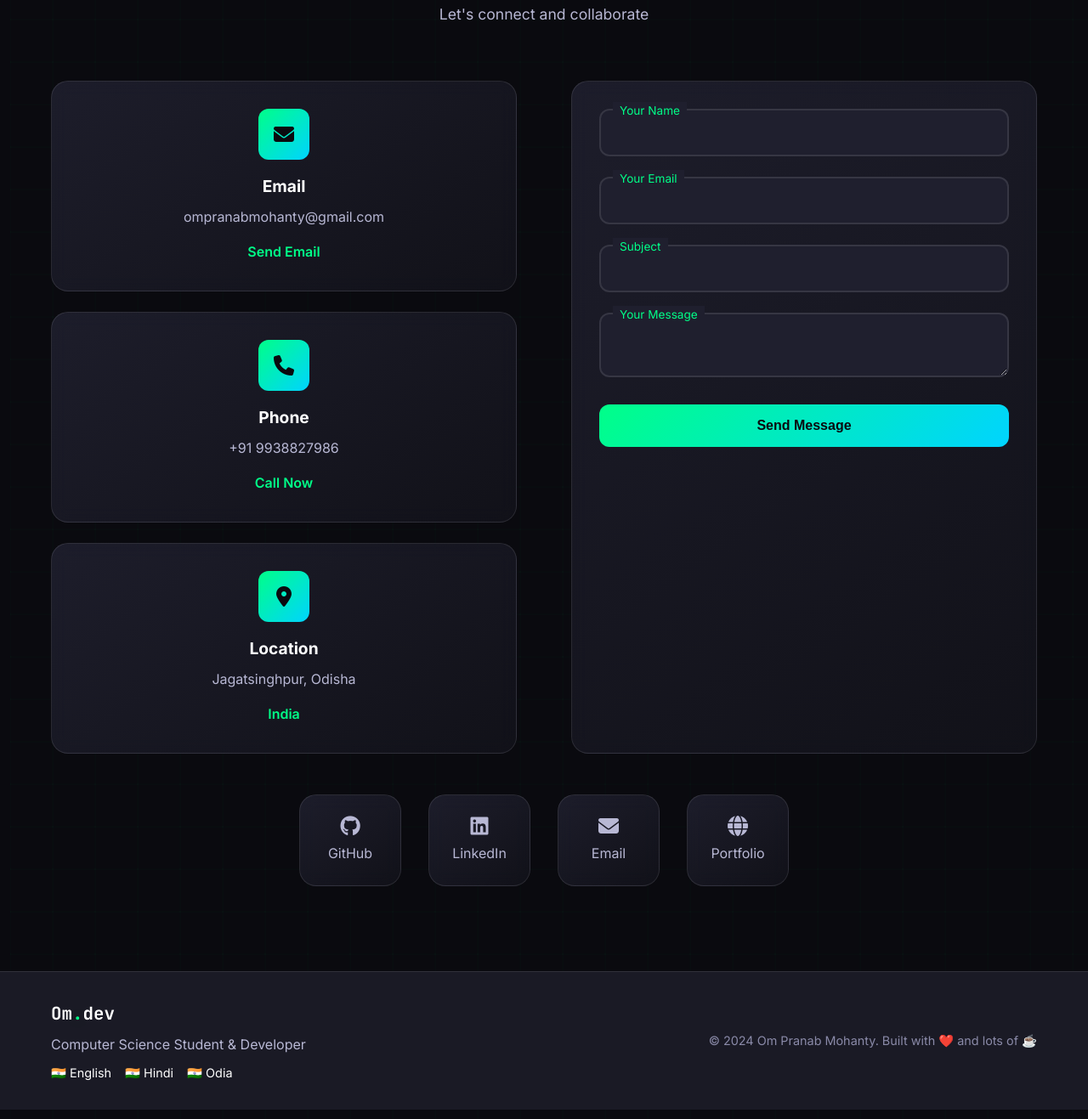
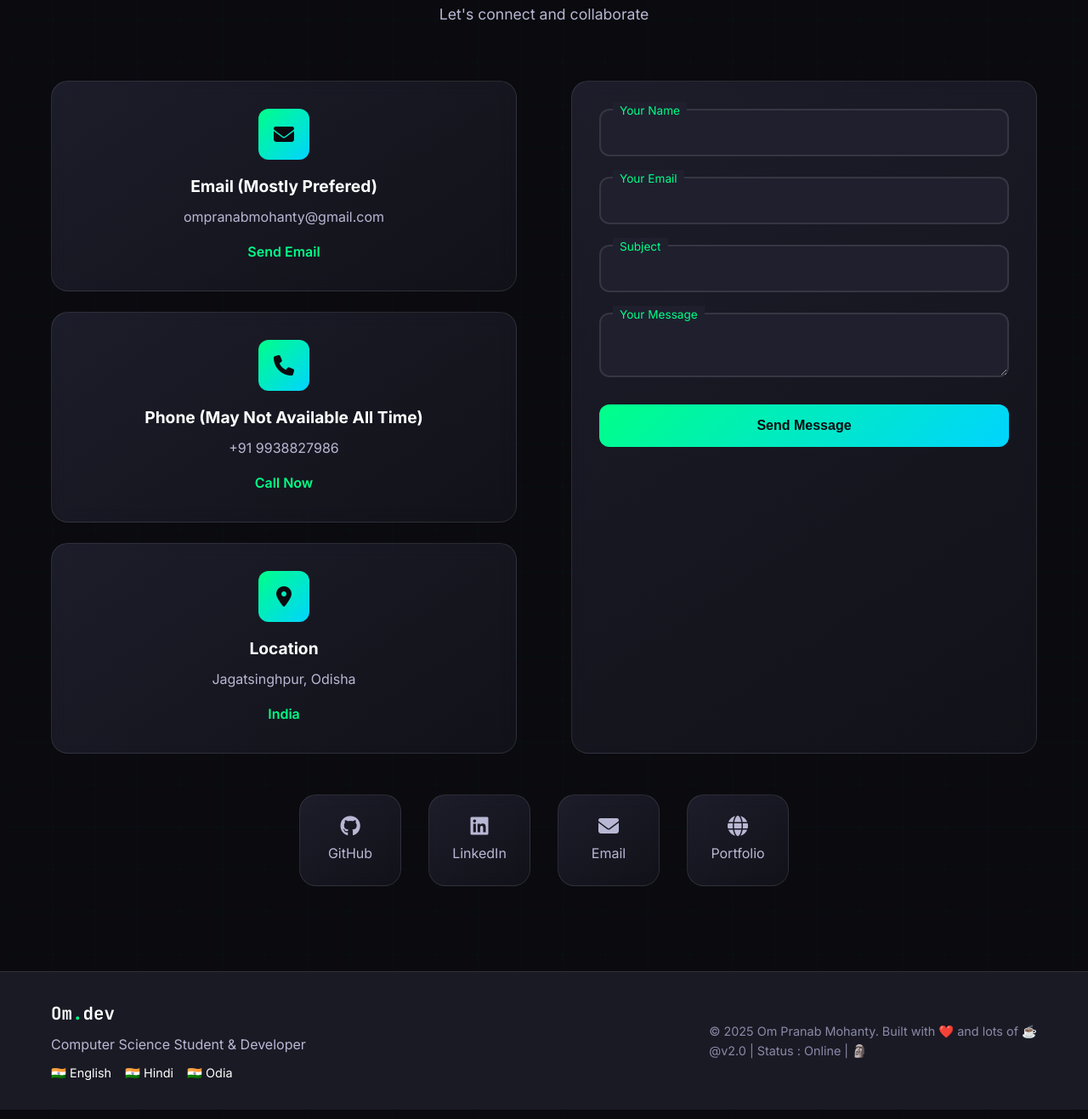
Before and after one commit to 04pranab/PranabWav2.0, a plain HTML site: page index.html in a window 1280 px wide. Shown: the part 6739-8056 px from the top of the page at 85% size. Drawn offline with Linux system fonts and the light colour scheme.

Commit message:
Update index.html

```diff
--- a/index.html
+++ b/index.html
@@ -621,7 +621,7 @@
                         <div class="card-icon">
                             <i class="fas fa-envelope"></i>
                         </div>
-                        <h3>Email</h3>
+                        <h3>Email (Mostly Prefered)</h3>
                         <p>ompranabmohanty@gmail.com</p>
                         <a href="mailto:ompranabmohanty@gmail.com" class="contact-link">Send Email</a>
                     </div>
@@ -629,7 +629,7 @@
                         <div class="card-icon">
                             <i class="fas fa-phone"></i>
                         </div>
-                        <h3>Phone</h3>
+                        <h3>Phone (May Not Available All Time)</h3>
                         <p>+91 9938827986</p>
                         <a href="tel:+919938827986" class="contact-link">Call Now</a>
                     </div>
@@ -702,7 +702,8 @@
                     </div>
                 </div>
                 <div class="footer-right">
-                    <p>&copy; 2024 Om Pranab Mohanty. Built with ❤️ and lots of ☕</p>
+                    <p>&copy; 2025 Om Pranab Mohanty. Built with ❤️ and lots of ☕</p>
+                    <p>@v2.0 | Status : Online | 🗿</p>
                 </div>
             </div>
         </div>
```
